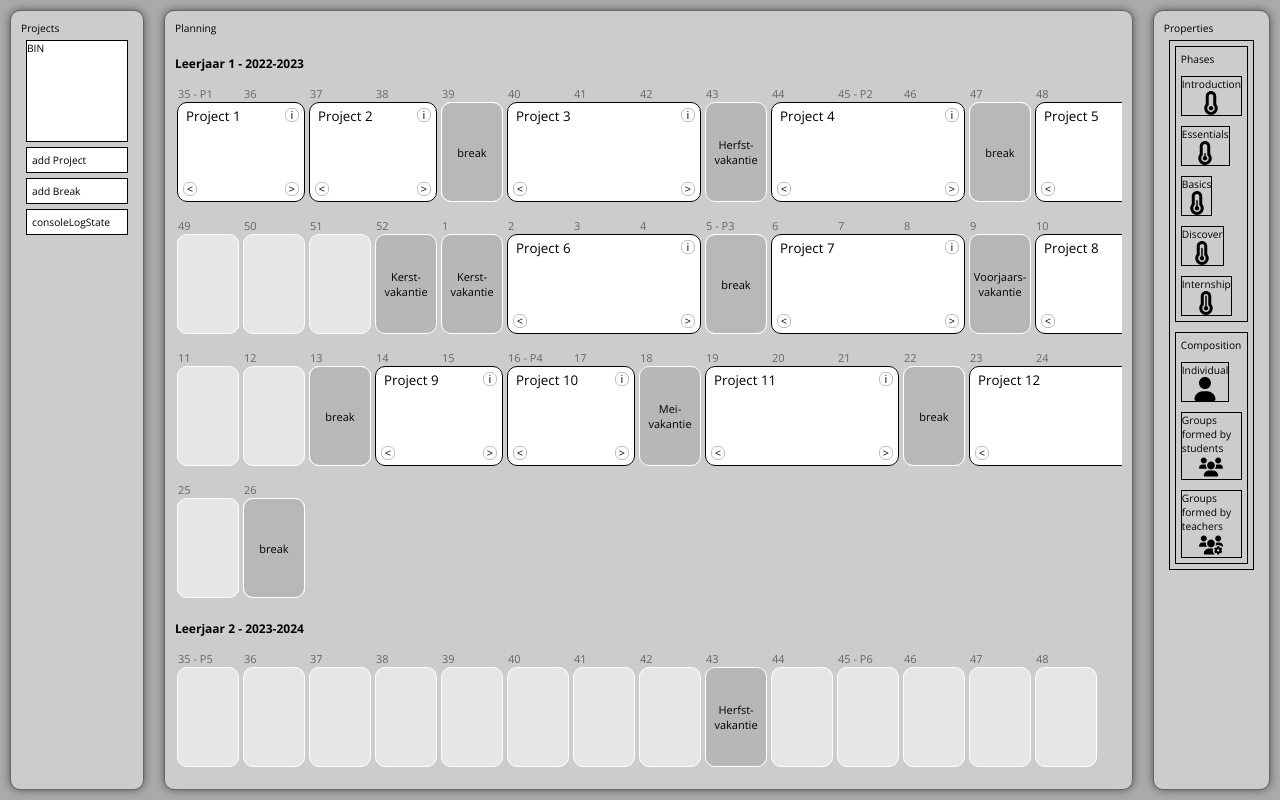
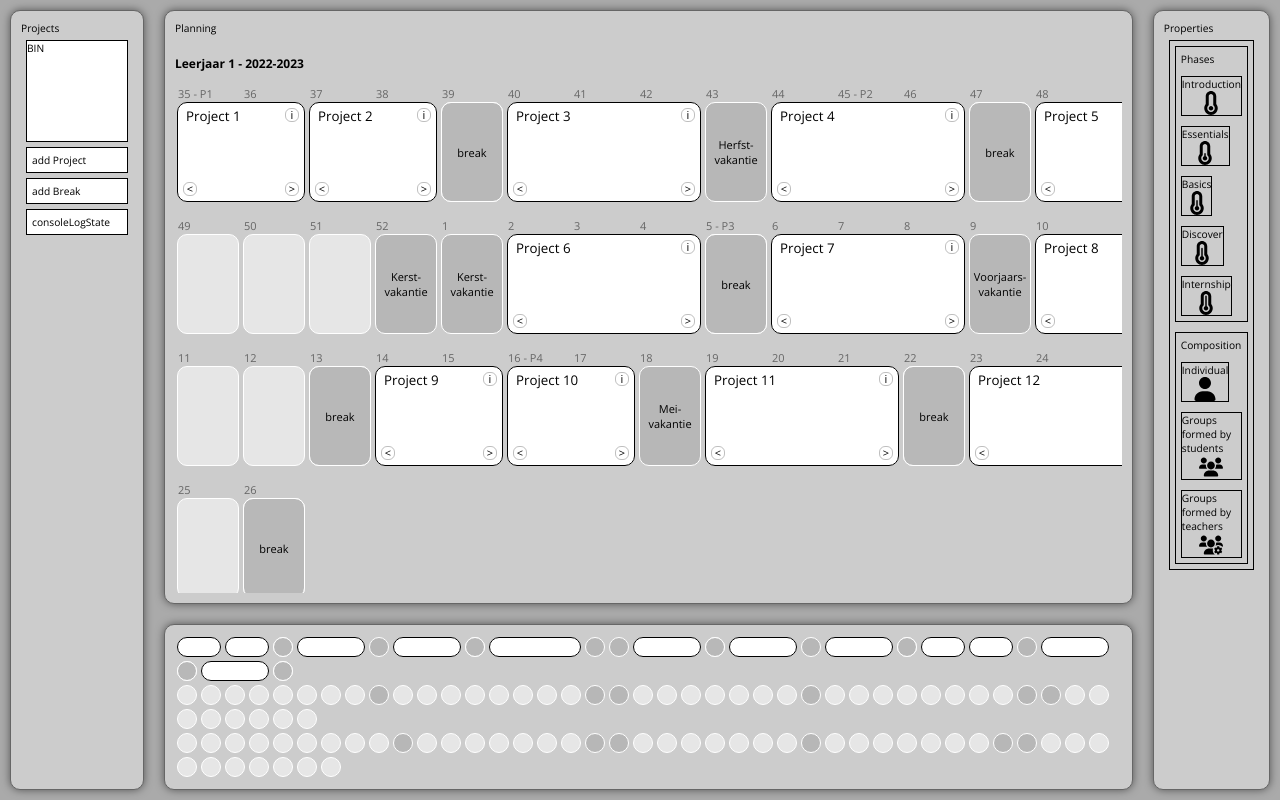
Before and after one commit to martijnkunstman/GLU-CurriculumBuilder, a React (Create React App) app: page / in a window 1280 px wide. Built offline with nearby package versions, Linux system fonts and the light colour scheme.

Commit message:
overview

```diff
--- a/src/App.css
+++ b/src/App.css
@@ -15,14 +15,21 @@
 }
 .ProjectsContainer{
   flex-grow: 0;
+  overflow-y: auto;
 }
 .PlanningContainer{
   flex-grow: 1;
   display:flex;
   flex-direction: column;
+  overflow-y: auto;
 }
 .PropertiesContainer{
-  flex-grow: 0;
+  display: flex;
+  flex-direction: column;
+}
+.centerContainer{
+  display:flex;
+  flex-direction: column;
 }
 
 .Bin{
--- a/src/App.js
+++ b/src/App.js
@@ -10,6 +10,7 @@ import { ProjectsData } from './Data/ProjectsData';
 import { PropertiesData } from './Data/PropertiesData';
 import { PlanningData } from './Data/PlanningData';
 import { v4 as uuidv4 } from 'uuid';
+import PlanningOverview from './Planning/PlanningOverview';
 
 export const appContext = createContext();
 
@@ -36,7 +37,7 @@ export default function App() {
       title: 'Project ' + id.substr(0, 8),
       discription: 'desc',
       properties: [{ id: 1, typeId: 2 }],
-      planning: {year:0, startWeek:0, type: type, durationWeeks: 1}
+      planning: { year: 0, startWeek: 0, type: type, durationWeeks: 1 }
     };
     setProjects(previousState => [...previousState, project])
   }
@@ -69,7 +70,7 @@ export default function App() {
     setProjects(previousState => {
       let project = previousState.find(project => project.id === id);
       project.planning.year = year;
-      project.planning.startWeek =  week;
+      project.planning.startWeek = week;
       return [...previousState]
     })
   }
@@ -113,8 +114,7 @@ export default function App() {
     })
   }
 
-  function consoleLogState()
-  {
+  function consoleLogState() {
     console.log(projects);
   }
 
@@ -140,12 +140,23 @@ export default function App() {
           <div className="button" onClick={addBreak}>add Break</div>
           <div className="button" onClick={consoleLogState}>consoleLogState</div>
         </div>
-        <div className='PlanningContainer Window'>
-          <div>Planning</div>
-          <appContext.Provider value={{ projects, findTypeOfProperty, removePropertyTypeFromProject, removeProject, planProject, unplanProject, changeDuration, changeTitleOfProject }}>
-            <Planning planningData={planningData} ></Planning>
-          </appContext.Provider>
+        <div className="centerContainer">
+          <div className='PlanningContainer Window'>
+            <div>Planning</div>
+            <appContext.Provider value={{ projects, findTypeOfProperty, removePropertyTypeFromProject, removeProject, planProject, unplanProject, changeDuration, changeTitleOfProject }}>
+              <Planning planningData={planningData} ></Planning>
+            </appContext.Provider>
+          </div>
+          <div className='PlanningContainer Window' style={{"overflowY": "unset"}}>
+            <appContext.Provider value={{ projects, findTypeOfProperty, removePropertyTypeFromProject, removeProject, planProject, unplanProject, changeDuration, changeTitleOfProject }}>
+              <PlanningOverview planningData={planningData} ></PlanningOverview>
+            </appContext.Provider>
+          </div>
+
+
         </div>
+
+
         <div className='PropertiesContainer Window'>
           Properties
           <appContext.Provider value={{ addPropertyTypeToProject }}>
--- a/src/Planning/Planning.css
+++ b/src/Planning/Planning.css
@@ -1,31 +1,35 @@
-.Planning{
+.Planning {
     overflow-y: auto;
+    overflow-x: hidden;
     display: flex;
     flex-wrap: wrap;
-  }
-.subtitle{
+}
+
+.Planning .subtitle {
     flex-basis: 100%;
     margin-top: 20px;
     font-size: 12px;
     font-weight: bold;
 }
-.week{
+
+.Planning .week {
     height: 100px;
     width: 62px;
     border: 1px solid white;
-    box-sizing:border-box;
+    box-sizing: border-box;
     position: relative;
-    margin:2px;
-    margin-top:30px;
-    border-radius:10px;
-    background-color: rgba(0,0,0,0.1);
+    margin: 2px;
+    margin-top: 30px;
+    border-radius: 10px;
+    background-color: rgba(0, 0, 0, 0.1);
     display: flex;
     align-items: center;
     justify-content: flex-start;
-    font-size: 11px; ;
+    font-size: 11px;
+    ;
 }
 
-.weekTitle{
+.Planning .weekTitle {
     position: absolute;
     top: -2px;
     transform: translateY(-100%);
@@ -33,3 +37,42 @@
     font-size: 11px;
     color: rgba(0, 0, 0, 0.5);
 }
+
+
+.PlanningOverview {
+    overflow: hidden;
+    display: flex;
+    flex-wrap: wrap;
+}
+
+.PlanningOverview .subtitle {
+    flex-basis: 100%;
+    margin-top: 0px;
+    font-size: 12px;
+    font-weight: bold;
+    height: 0px;
+}
+
+.PlanningOverview .week {
+    height: 20px;
+    width: 20px;
+    border: 1px solid white;
+    box-sizing: border-box;
+    position: relative;
+    margin: 2px;
+    border-radius: 10px;
+    background-color: rgba(0, 0, 0, 0.1);
+    display: flex;
+    align-items: center;
+    justify-content: flex-start;
+    font-size: 11px;
+}
+
+.PlanningOverview .weekTitle {
+    position: absolute;
+    top: -2px;
+    transform: translateY(-100%);
+    left: 0;
+    font-size: 8px;
+    color: rgba(0, 0, 0, 0.5);
+}
--- /dev/null
+++ b/src/Planning/PlanningOverview.js
@@ -0,0 +1,50 @@
+import React from 'react';
+import './Planning.css';
+import Week from './WeekOverview';
+
+
+export default function PlanningOverview(props) {
+
+  let planningData = props.planningData.cohorts[0];
+  let planningConfig = props.planningData;
+  let weeks = [];
+  let counter = 1;
+
+  function createPlanningMap() {
+    for (let i = 0; i < planningData.schoolYearIds.length; i++) {
+      let schoolYear = planningConfig.schoolYears.find(schoolYear => schoolYear.id === planningData.schoolYearIds[i]);
+      weeks.push(<div className="subtitle" key={("title" + counter)}></div>);
+      let start = schoolYear.quarters[0][0] - 1;
+      let end = schoolYear.quarters[schoolYear.quarters.length - 1][1] + 52;
+      let yearAdd = 0;
+      for (let j = start; j < end; j++) {
+        let holiday = findHolidays((j % 52 + 1), schoolYear.holidays);
+        let week = (j % 52 + 1);
+        if (j === 52) { yearAdd++ };
+        let year = schoolYear.years[yearAdd];
+        weeks.push(<Week removePropertyTypeFromProject={props.removePropertyTypeFromProject} year={year} week={week} name={week} holiday={holiday} key={("id" + counter)} style={{ width: "80px" }} ></Week>);
+        counter++;
+      }
+    }
+  }
+
+  function findHolidays(week, holidays) {
+    for (let i = 0; i < holidays.length; i++) {
+      for (let j = 0; j < holidays[i].weeks.length; j++) {
+        if (week === holidays[i].weeks[j]) {
+          return " ";
+        }
+      }
+    }
+    return "";
+  }
+
+  createPlanningMap();
+
+
+  return (
+    <div className="PlanningOverview">
+      {weeks}
+    </div>
+  );
+}
--- /dev/null
+++ b/src/Planning/WeekOverview.js
@@ -0,0 +1,29 @@
+import React, { useContext } from 'react';
+import './Planning.css';
+import { appContext } from '../App';
+import ProjectOverview from '../Project/ProjectOverview';
+
+export default function WeekOverview(props) {
+  const { projects } = useContext(appContext);
+
+
+  let backgroundColor = "rgba(0,0,0,0.1)";
+  if (props.holiday === "") {
+    backgroundColor = "rgba(255,255,255,0.5)";
+  }
+
+  return (
+    <div className="week" style={{ backgroundColor }}>
+      {projects.filter((project) => project.planning.startWeek === props.week && project.planning.year === props.year).map((project) => (
+        <ProjectOverview
+          id={project.id}
+          key={project.id}
+          title={project.title}
+          planning={project.planning}
+          description={project.description}
+          properties={project.properties}
+        />
+      ))}
+    </div>
+  );
+}
--- /dev/null
+++ b/src/Project/ProjectOverview.js
@@ -0,0 +1,20 @@
+import React from 'react';
+import './Project.css';
+import { appContext } from '../App';
+
+
+export default function ProjectOverview(props) {
+
+  let backgroundColor = '';
+
+  let tempWidth = props.planning.durationWeeks * 18;
+  if (props.planning.durationWeeks > 1) {
+    tempWidth = tempWidth + (props.planning.durationWeeks - 1) * 6;
+  }
+  let width = (tempWidth + 2) + "px";
+
+  return (
+    <div className={"Project type" + props.planning.type} style={{ backgroundColor, width }}>
+    </div>
+  );
+}
--- a/src/Properties/Properties.css
+++ b/src/Properties/Properties.css
@@ -3,7 +3,7 @@
     margin: 5px;
     display: flex;
     flex-direction: column;
-    flex-wrap: wrap;
+    overflow-y: auto;
 }
 
 .Properties .property {
```
